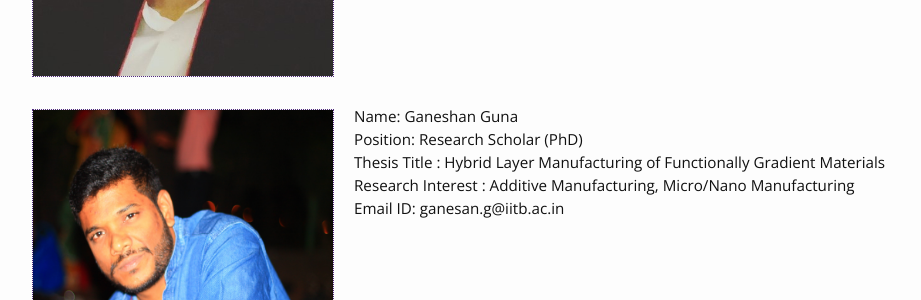
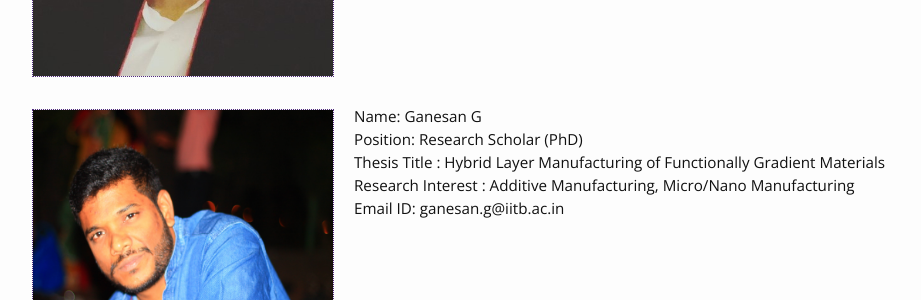
Before and after one commit to rmlabiitb/rmlabiitb.github.io, a Jekyll site: the page built from People.md, in a window 1280 px wide and 900 px high, scrolled down 6669 px. Shown: the part 154-454 px from the top of the window, without its empty margins (163-1084 px from the left). Built offline with Jekyll 4.4.1, drawn with Linux system fonts in a browser that asks for light colours.

Commit message:
name changed

```diff
--- a/People.md
+++ b/People.md
@@ -167,7 +167,7 @@ Email ID: ymymittal1@iitb.ac.in
 <br/><br/><br/><br/><br/><br/><br/><br/><br/><br/>
 
 {% include image.html url="/images/Ganesan.JPG" width=300 align="left" %}
-Name: Ganeshan Guna<br/>
+Name: Ganesan G<br/>
 Position: Research Scholar (PhD)  <br/>
 Thesis Title : Hybrid Layer Manufacturing of Functionally Gradient Materials<br/>
 Research Interest : Additive Manufacturing, Micro/Nano Manufacturing  <br/>
```
Also changed, not shown: People/Current.md (+1 -1 lines).
